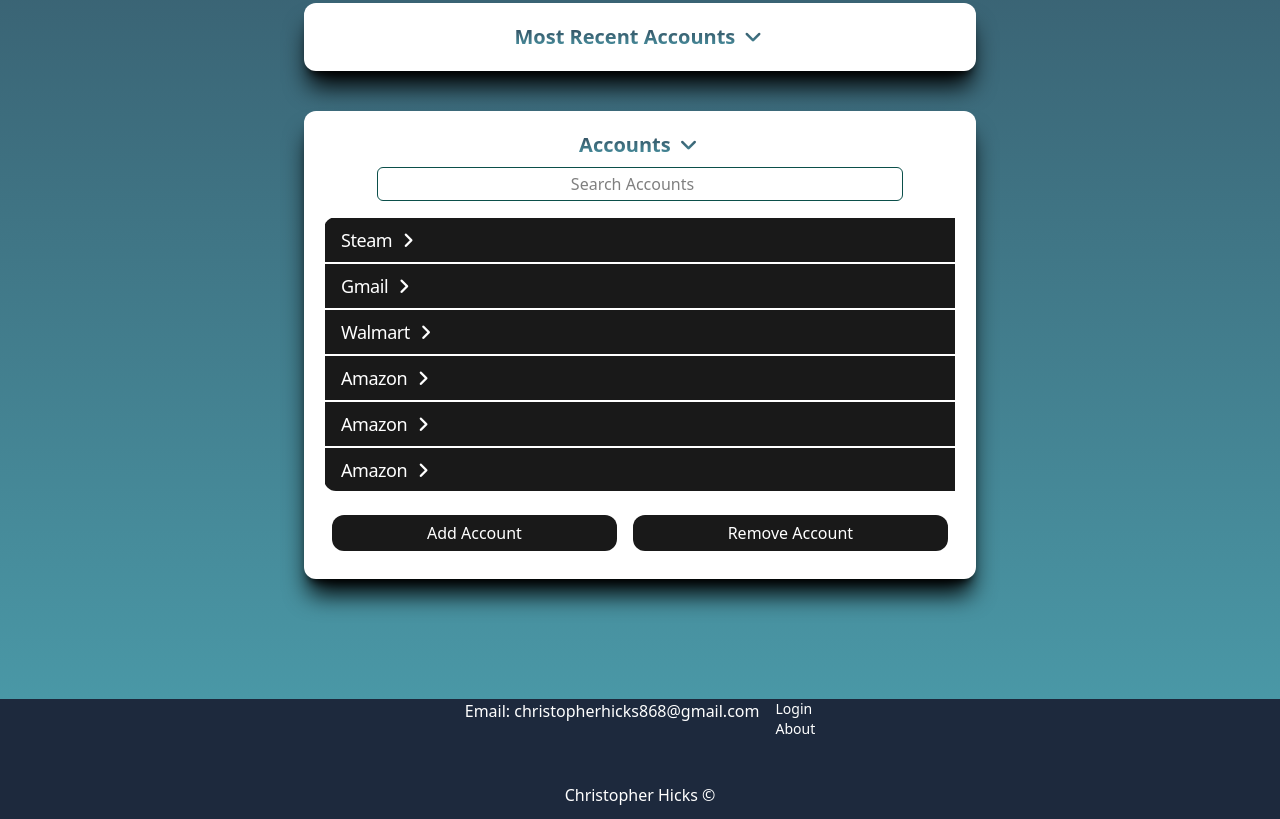
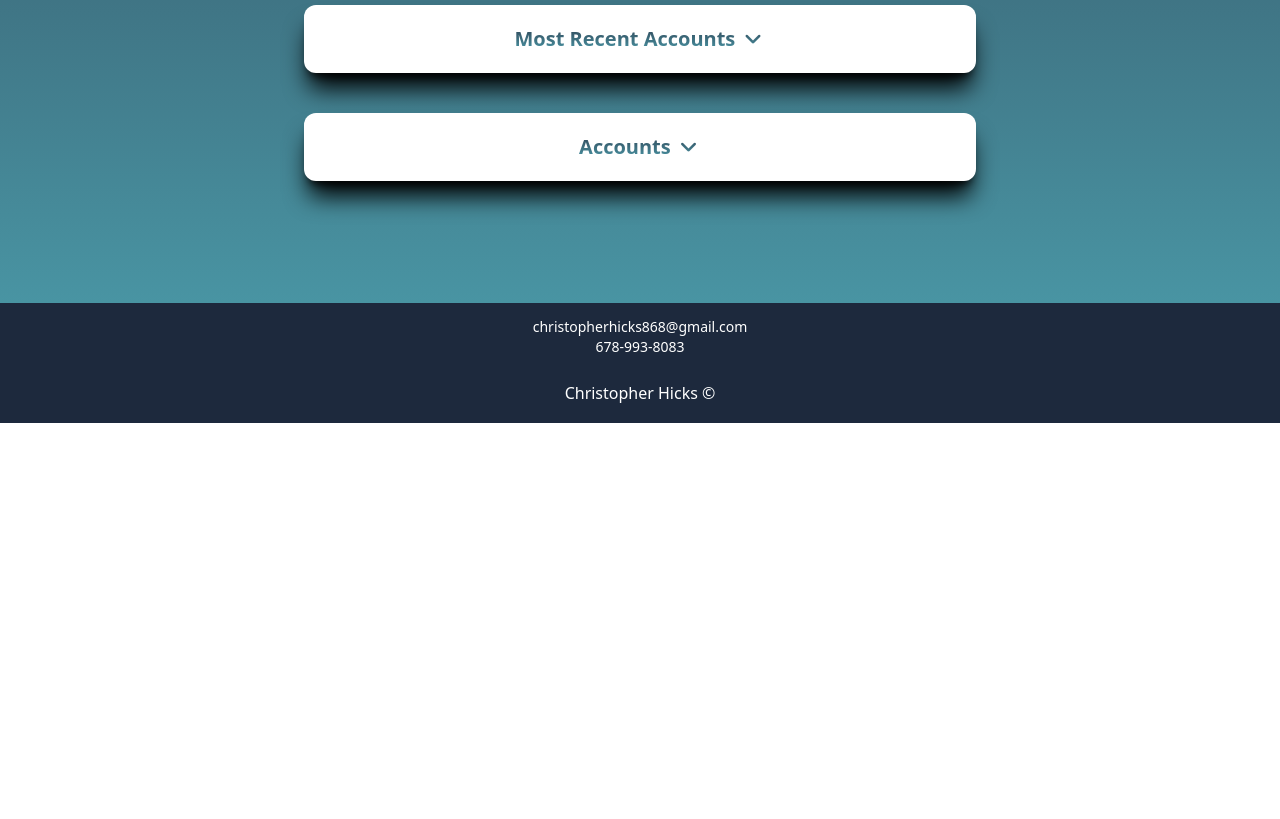
Before and after one commit to Christopher868/password-manager, a website built with Vite: page frontend/index.html in a window 1280 px wide. Shown: the part 565-1384 px from the top of the page. After the commit the page ends 988 px from the top, so only its background shows below. Built offline with nearby package versions, Linux system fonts and the light colour scheme.

Commit message:
Finshed Footer

```diff
--- a/frontend/index.html
+++ b/frontend/index.html
@@ -60,7 +60,7 @@
 
           <!-- Recent Accounts Container -->
           <div id="recent-accounts" class="h-0 flex flex-col items-center font-medium text-black overflow-auto">
-            <ul class="w-full grid grid-cols-1 items-center text-lg text-left tracking-tight text-white bg-black/90 rounded-l-xl overflow-auto" >
+            <ul class="w-full grid grid-cols-1 sm:grid-cols-2 items-center text-lg text-left tracking-tight text-white bg-black/90 rounded-l-xl overflow-auto" >
               <a class="shadow-black hover:shadow-md hover:text-blue-400" href="#"><li class="border py-2 px-4 truncate">Steam <i class="fa fa-angle-right"></i></li></a>
               <a class="shadow-black hover:shadow-md hover:text-blue-400" href="#"><li class="border py-2 px-4 truncate">Google <i class="fa fa-angle-right"></i></li></a>
               <a class="shadow-black hover:shadow-md hover:text-blue-400" href="#"><li class="border py-2 px-4 truncate">Epic Games <i class="fa fa-angle-right"></i></li></a>
@@ -73,9 +73,9 @@
           <h3 id="accounts-btn" class="text-center w-full text-md sm:text-xl font-bold bg-linear-to-b from-[#2c3e50] to-[#4ca1af] text-transparent bg-clip-text hover:cursor-pointer">Accounts <i class="fa fa-angle-down"></i></h3>
 
           <!-- Account container and list of accounts -->
-          <div id="accounts-container" class="w-full max-h-100 h-100 flex flex-col items-center gap-4 overflow-y-auto">
+          <div id="accounts-container" class="w-full h-0 flex flex-col items-center gap-4 overflow-y-auto">
             <input id="search-accounts" class="w-5/6 border border-teal-900 rounded-md focus:outline-none shadow-black hover:shadow-sm focus:shadow-md text-center py-1 mt-2" type="search" placeholder="Search Accounts">
-            <ul class="w-full h-fit bg-black/90 rounded-l-xl font-medium grid grid-cols-1 text-lg text-left tracking-tight text-white overflow-auto">
+            <ul class="w-full h-100 bg-black/90 rounded-l-xl font-medium grid grid-cols-1 sm:grid-cols-2 text-lg text-left tracking-tight text-white overflow-auto">
               <a class="shadow-black hover:shadow-md hover:text-blue-400" href="#"><li class="account border py-2 px-4 truncate">Steam <i class="fa fa-angle-right"></i></li></a>
               <a class="shadow-black hover:shadow-md hover:text-blue-400" href="#"><li class="account border py-2 px-4 truncate">Gmail <i class="fa fa-angle-right"></i></li></a>
               <a class="shadow-black hover:shadow-md hover:text-blue-400" href="#"><li class="account border py-2 px-4 truncate">Walmart <i class="fa fa-angle-right"></i></li></a>
@@ -103,16 +103,16 @@
     </main>
 
 
-    <footer class="h-30 w-full bg-slate-800 shadow-xl text-white flex flex-col items-center justify-center font-medium">
+    <footer class="h-30 w-full bg-slate-800 shadow-xl text-white flex flex-col gap-6 items-center justify-center font-medium">
 
-      <div class="flex gap-4">
-        <p>Email: christopherhicks868@gmail.com</p>
+      <div class="flex items-center text-center">
+
         <ul class="text-sm font-medium">
-          <li>Login</li>
-          <li>About</li>
+          <li>christopherhicks868@gmail.com</li>
+          <li>678-993-8083</li>
         </ul>
       </div>
-      <p class="mt-auto mb-3 font-medium">Christopher Hicks &copy;</p>
+      <p class="mb-1 font-medium">Christopher Hicks &copy;</p>
     </footer>
 
     <!-- Scripts -->
```
